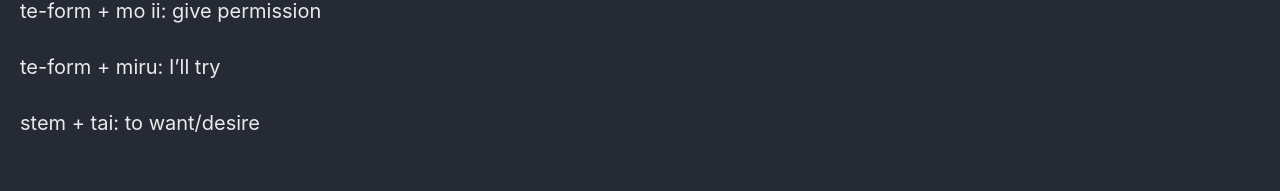
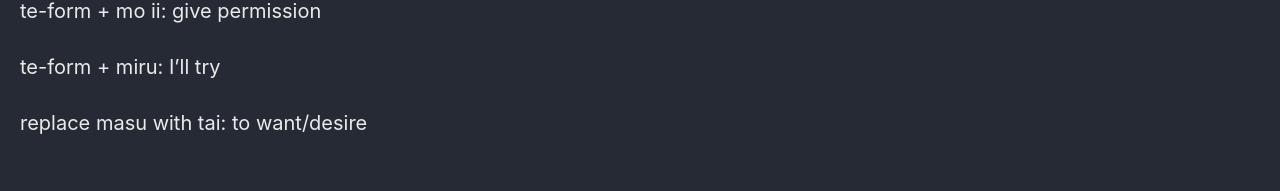
Before and after one commit to Connor-McCartney/Connor-McCartney.github.io, a Jekyll site: the page built from _pages/misc/japanese.md, in a window 1280 px wide. Shown: the part 1759-1950 px from the top of the page. Built offline with Jekyll 4.4.1, drawn with Linux system fonts in a browser that asks for light colours; cached includes are drawn as plain includes; our own code applies the rules of GitHub Pages for plain Markdown files.

Commit message:
Update japanese.md

```diff
--- a/_pages/misc/japanese.md
+++ b/_pages/misc/japanese.md
@@ -64,4 +64,4 @@ te-form + mo ii: give permission
 
 te-form + miru: I'll try
 
-stem + tai: to want/desire
+replace masu with tai: to want/desire
```
